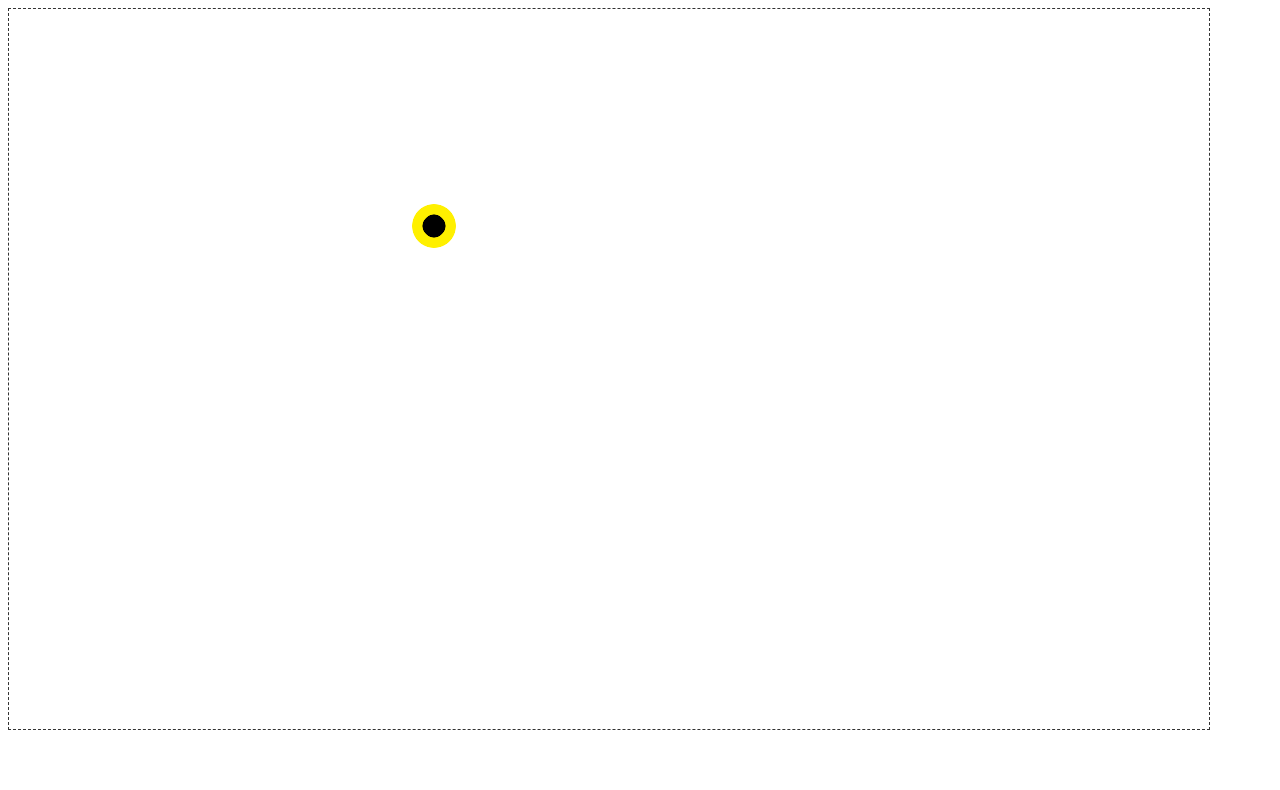
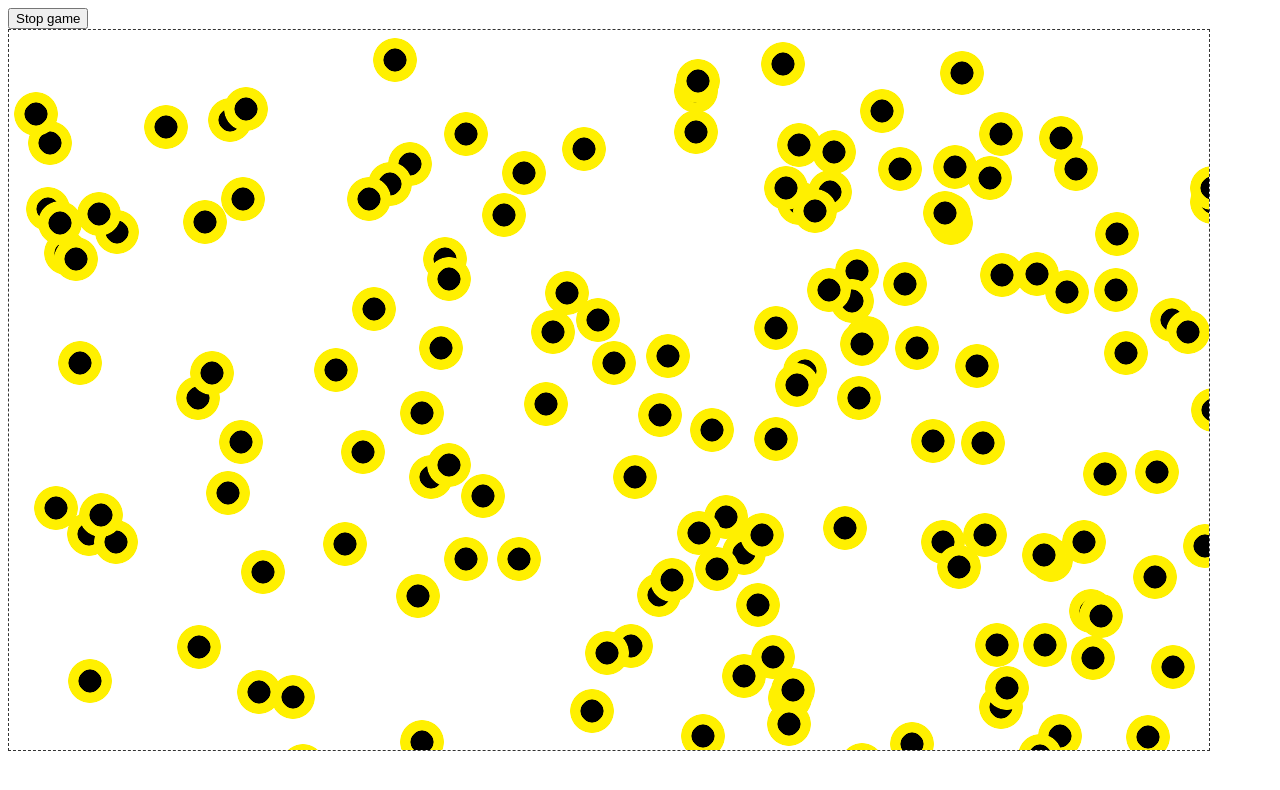
Before and after one commit to willj/New-Adventures-in-Canvas, a plain HTML site: page index.html in a window 1280 px wide. Drawn offline with Linux system fonts and the light colour scheme.

Commit message:
Random actor generation on each frame

```diff
--- /dev/null
+++ b/actor.js
@@ -0,0 +1,11 @@
+/// <reference path="sprite.js" />
+
+function Actor(sprite, posX, posY){
+	this.sprite	= sprite;
+	this.posX = posX || 0;
+	this.posY = posY || 0;
+}
+
+Actor.prototype.draw = function (context){
+	context.drawImage(this.sprite.image, this.posX, this.posY);
+};
--- a/game.js
+++ b/game.js
@@ -1,3 +1,7 @@
+
+	/// <reference path="sprite.js" />
+	/// <reference path="actor.js" />
+	/// <reference path="math.extensions.js" />
 
 	function Game(container, settings, readyCallback){
 		var self = this;
@@ -5,10 +9,14 @@
 		this.readyCallback = readyCallback;
 
 		this.gameLoopIntervalId;
+		this.actors = [];
+		this.sprites = {};
 
 		this.canvas = document.createElement("canvas");
 		this.context = this.canvas.getContext("2d");
-		this.count = 0;
+		this.frameCount = 0;
+		this.approxRunTimeInSeconds = 0;
+		this.lastSecond = 0;
 
 		// this.canvas.width = container.clientWidth;
 		// this.canvas.height = container.clientHeight;
@@ -17,13 +25,8 @@
 
 		container.appendChild(this.canvas);
 
-		this.image = new Image();
-		this.image.onload = function(){
-			self.readyCallback.apply(this, []);
-		};
-
-		this.image.src = "circle.png";
-	};
+		this.loadAssets();
+	}
 
 	Game.prototype.startGame = function(){
 		var self = this;
@@ -39,15 +42,46 @@
 	};
 
 	Game.prototype.update = function update(){
-		this.count += 1;
+		this.frameCounter();
 
-		if (this.count >= 100){
-			this.stopGame();
+		if (this.lastSecond !== this.approxRunTimeInSeconds){
+			this.lastSecond += 1;
+			//console.log(this.approxRunTimeInSeconds % 3);
+		}
+
+		var x = Math.extensions.getRandomInt(0,this.settings.canvasWidth);
+		var y = Math.extensions.getRandomInt(0,this.settings.canvasHeight);
+		this.actors.push(new Actor(this.sprites["circle"], x, y));
+
+		//console.log(this.frameCount);
+	};
+
+	Game.prototype.draw = function (){
+		this.context.clearRect(0, 0, this.canvas.width, this.canvas.height);
+
+		for (var i = 0; i < this.actors.length; i++){
+			this.actors[i].draw(this.context);
+		}
+
+	};
+
+	Game.prototype.loadAssets = function(){
+		var self = this;
+		this.image = new Image();
+
+		this.image.onload = function(){
+			self.sprites["circle"] = new Sprite(self.image);
+			self.readyCallback.apply(this, []);
+		};
+
+		this.image.src = "circle.png";
+	};
+
+	Game.prototype.frameCounter = function(){
+		// keep a count of frames in this second and total runtime seconds so we can do things at a slower pace than fps
+		this.frameCount = (this.frameCount + 1) % this.settings.framesPerSecond;
+
+		if (this.frameCount === 0){
+			this.approxRunTimeInSeconds += 1;
 		}
 	};
-
-	Game.prototype.draw = function draw(){
-		this.context.clearRect(0, 0, this.canvas.width, this.canvas.height);
-
-		this.context.drawImage(this.image, 400, 192);
-	};
--- a/index.html
+++ b/index.html
@@ -8,6 +8,9 @@
 			}
 
 		</style>
+		<script src="sprite.js"></script>
+		<script src="actor.js"></script>
+		<script src="math.extensions.js"></script>
 		<script src="game.js"></script>
 		<script>
 			var settings = {
@@ -28,5 +31,6 @@
 	</head>
 
 	<body id="body">
+		<button onclick="game.stopGame();">Stop game</button>
 	</body>
 </html>
--- /dev/null
+++ b/sprite.js
@@ -0,0 +1,7 @@
+function Sprite(image, sourceX, sourceY, width, height){
+	this.image = image;
+    this.sourceX = sourceX || 0;
+    this.sourceY = sourceY || 0;
+    this.width = width || image.width;
+    this.height = height || image.height;
+}
```
